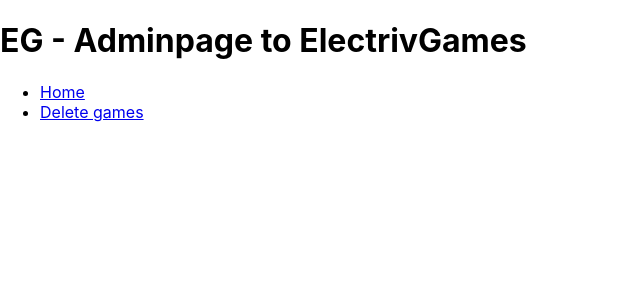
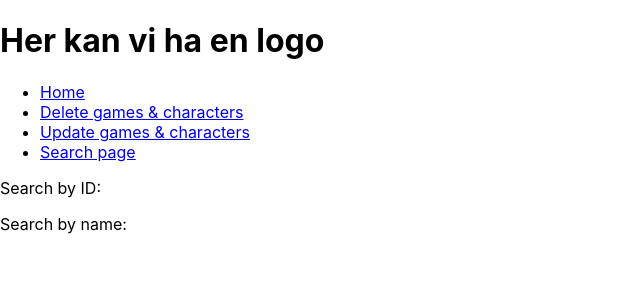
Before and after one commit to Barua98/ElectricGames_Exam, a React (Create React App) app in the folder electricgames/: page /search in a window 1280 px wide. Shown: the top 300 px of the page, without its empty margins (0-640 px from the left). Built offline with nearby package versions, Linux system fonts and the light colour scheme; no server answers.

Commit message:
Modified and added things

```diff
--- a/electricgames/package.json
+++ b/electricgames/package.json
@@ -11,7 +11,7 @@
     "@types/react": "^18.0.25",
     "@types/react-dom": "^18.0.9",
     "axios": "^1.1.3",
-    "bootstrap": "^5.2.2",
+    "bootstrap": "^5.2.3",
     "react": "^18.2.0",
     "react-dom": "^18.2.0",
     "react-router-dom": "^6.4.3",
--- a/electricgames/src/App.tsx
+++ b/electricgames/src/App.tsx
@@ -1,7 +1,9 @@
 import { BrowserRouter, Routes, Route } from "react-router-dom";
-import GameList from "./components/games/GameList";
 import MainPageHeader from "./components/shared/MainPageHeader";
 import { HomePage, DeleteGamePage } from "./pages";
+import SearchPage from "./pages/SearchPage";
+import UpdateGamePage from "./pages/UpdateGamePage";
+
 
 function App() {
   return (
@@ -12,6 +14,8 @@
         <Routes>
           <Route path="/" element={<HomePage/>}></Route>
           <Route path="/delete-games" element={<DeleteGamePage/>}></Route>
+          <Route path="/update-games" element={<UpdateGamePage/>}></Route>
+          <Route path="/search" element={<SearchPage/>}></Route>
         </Routes>
       </main>
     </BrowserRouter>
--- a/electricgames/src/components/shared/MainPageHeader.tsx
+++ b/electricgames/src/components/shared/MainPageHeader.tsx
@@ -4,10 +4,12 @@
 
     return(
         <header>
-            <h1>EG - Adminpage to ElectrivGames</h1>
+            <h1>Her kan vi ha en logo</h1>
             <ul>
                 <li><Link to="/">Home</Link></li>
-                <li><Link to="/delete-games">Delete games</Link></li>
+                <li><Link to="/delete-games">Delete games & characters</Link></li>
+                <li><Link to="/update-games">Update games & characters</Link></li>
+                <li><Link to="/search">Search page</Link></li>
             </ul>
 
         </header>
--- a/electricgames/src/index.tsx
+++ b/electricgames/src/index.tsx
@@ -4,15 +4,18 @@
 import App from './App';
 import reportWebVitals from './reportWebVitals';
 import GameProvider from './context/GameContext';
+import GameCharacterProvider from './context/GameCharacterContext';
 
 const root = ReactDOM.createRoot(
   document.getElementById('root') as HTMLElement
 );
 root.render(
   <React.StrictMode>
-    <GameProvider>
-      <App />
-    </GameProvider>
+    <GameCharacterProvider>
+      <GameProvider>
+        <App />
+      </GameProvider>
+    </GameCharacterProvider>
   </React.StrictMode>
 );
 
--- a/electricgames/src/pages/DeleteGamePage.tsx
+++ b/electricgames/src/pages/DeleteGamePage.tsx
@@ -1,13 +1,25 @@
+import DeleteCharacter from "../components/gamecharacters/DeleteGameCharacter";
+import GameCharacterList from "../components/gamecharacters/GameCharacterList";
 import DeleteGame from "../components/games/DeleteGame";
 import GameList from "../components/games/GameList";
+
 
 const DeleteGamePage = () => {
 
     return(
-        <section>
-            <DeleteGame/>
-            <GameList/>
-        </section>
+        <main className="container">
+            <div className="row">
+                <div className="col-md-6 warning">
+                    <DeleteGame/>
+                    <GameList/>
+                </div>
+
+                <div className="col-md-6 primary">
+                    <DeleteCharacter/>
+                    <GameCharacterList/>
+                </div>
+            </div>
+        </main>
     )
 }
 
--- a/electricgames/src/pages/HomePage.tsx
+++ b/electricgames/src/pages/HomePage.tsx
@@ -1,7 +1,8 @@
 const HomePage = () => {
     return(
         <div>
-            <h1>Hey papi</h1>
+            <h1>ElectricGames</h1>
+            <h3>Welcome to ElectricGames - The best digital storefront for games</h3>
         </div>
     )
 
--- /dev/null
+++ b/electricgames/src/pages/SearchPage.tsx
@@ -0,0 +1,21 @@
+
+
+const SearchPage = () => {
+
+    return(
+        <main className="container">
+            <div className="row">
+                <div className="col-md-6 warning">
+                    <p>Search by ID: </p>
+                    <p>Search by name: </p>
+                </div>
+
+                <div className="col-md-6 primary">
+
+                </div>
+            </div>
+        </main>
+    )
+}
+
+export default SearchPage;
--- /dev/null
+++ b/electricgames/src/pages/UpdateGamePage.tsx
@@ -0,0 +1,22 @@
+
+
+const UpdateGamePage = () => {
+
+
+
+    return(
+        <main className="container">
+            <div className="row">
+                <div className="col-md-6 warning">
+                    Her skal spillene ligge
+                </div>
+
+                <div className="col-md-6 primary">
+                    Her skal spillkarakterene ligge
+                </div>
+            </div>
+        </main>
+    )
+}
+
+export default UpdateGamePage;
```
Also changed, not shown: 1 other file (tests, documents, lock files or other folders).
